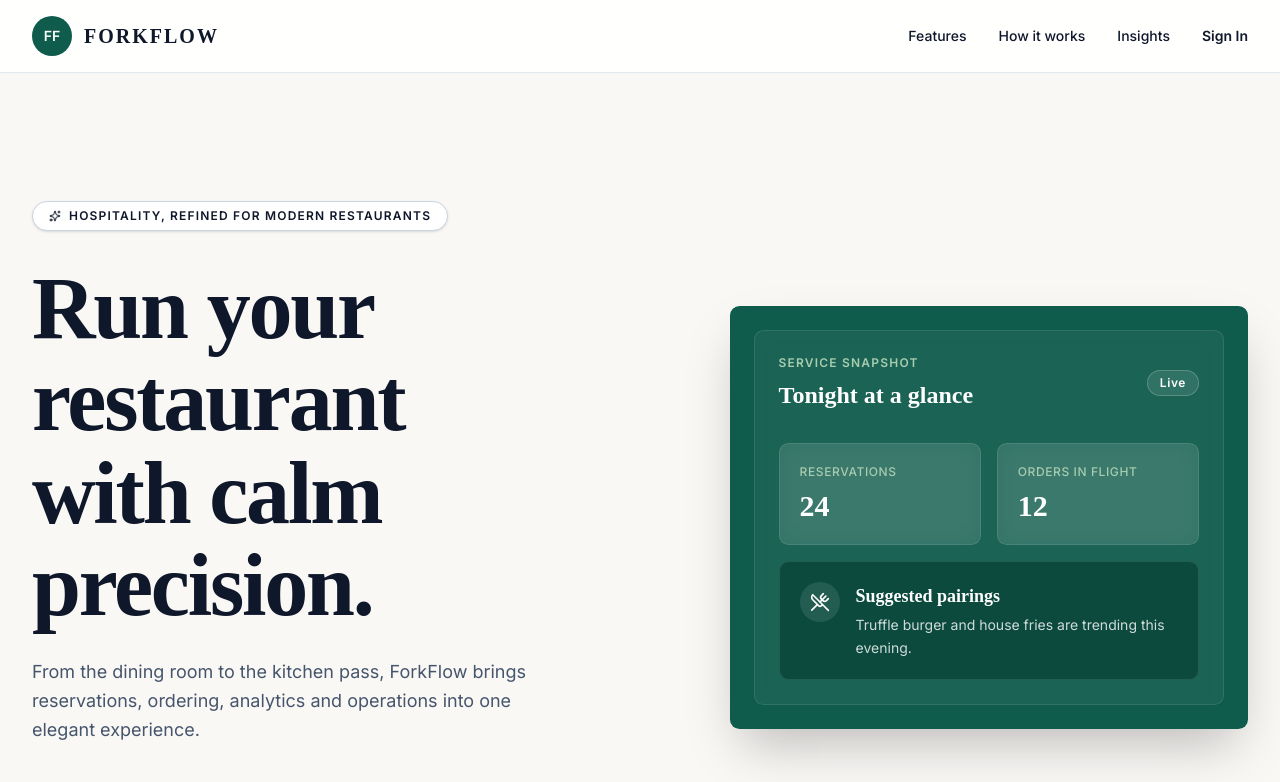
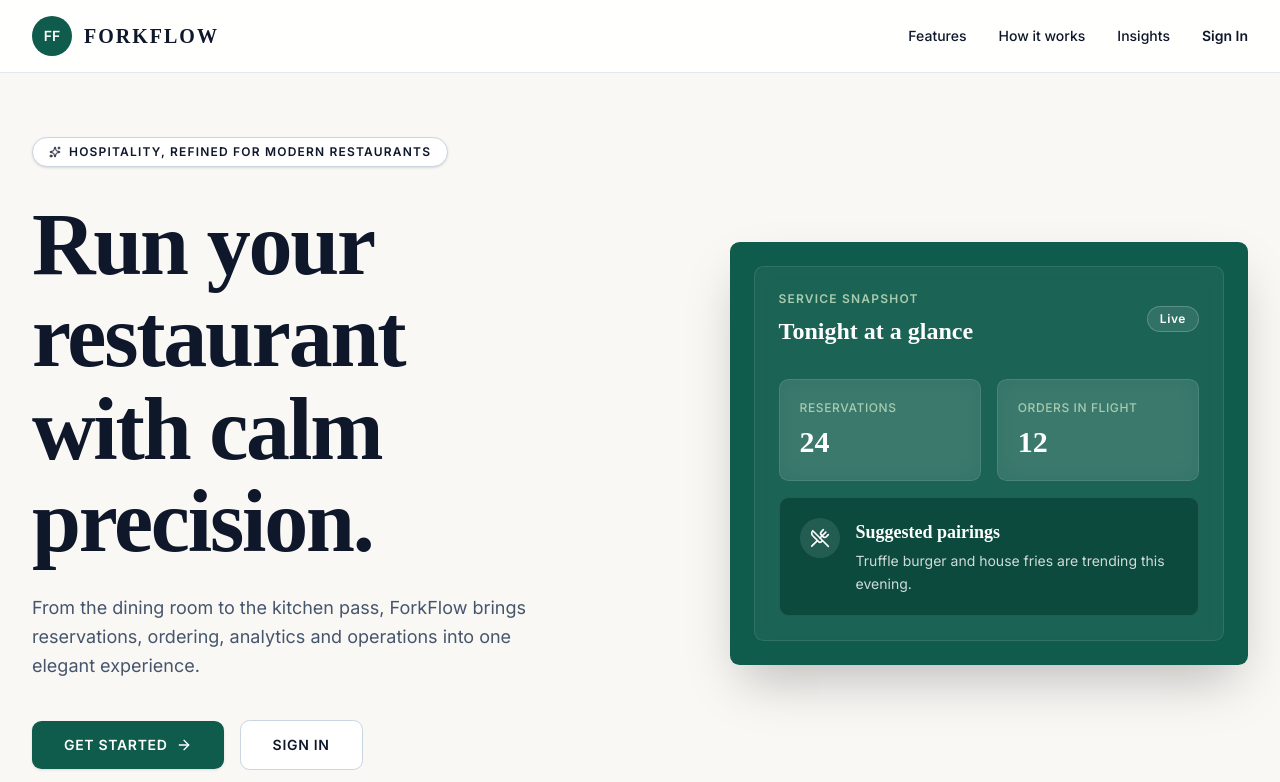
Before and after one commit to rathitanishka-tech/ForkFlow, a Next.js app: page / in a window 1280 px wide. Shown: the top 782 px of the page. Built offline with nearby package versions, Linux system fonts and the light colour scheme; no server answers.

Commit message:
style: reduce hero section top padding for better vertical balance

```diff
--- a/src/app/page.tsx
+++ b/src/app/page.tsx
@@ -224,7 +224,7 @@ export default function HomePage() {
       </header>
 
       <main>
-        <section className="relative overflow-hidden px-4 py-16 sm:px-6 lg:px-8 lg:py-24 xl:py-32">
+        <section className="relative overflow-hidden px-4 pt-8 pb-16 sm:px-6 lg:px-8 lg:pt-12 lg:pb-24 xl:pt-16 xl:pb-32">
           <div className="relative mx-auto grid max-w-7xl items-center gap-16 lg:grid-cols-[1.1fr_0.9fr]">
             <div className="max-w-2xl">
               <div className="inline-flex items-center gap-2 rounded-full border border-slate-300 bg-white px-4 py-1.5 text-xs font-semibold uppercase tracking-widest text-[#0F172A] shadow-sm">
```
